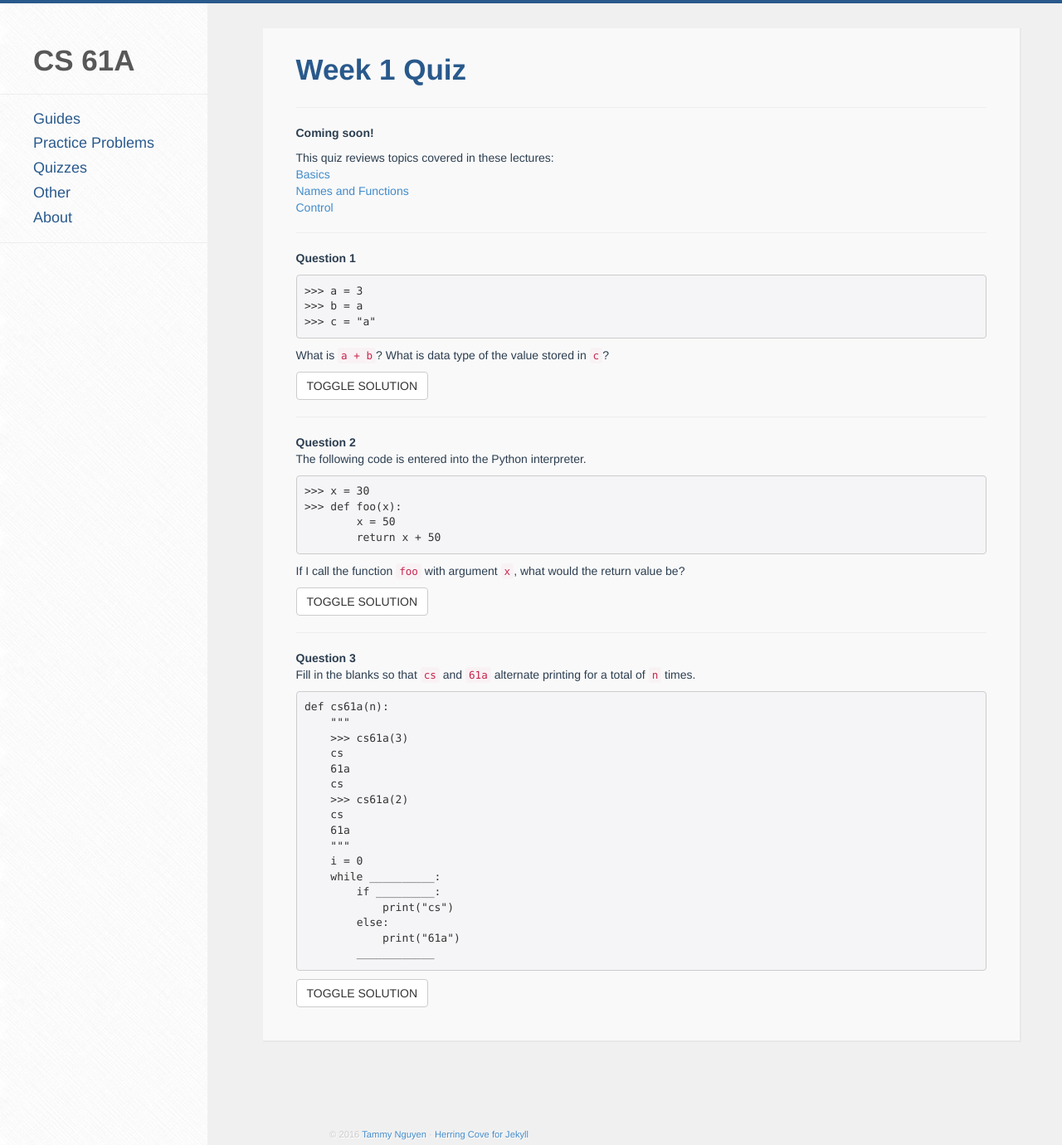
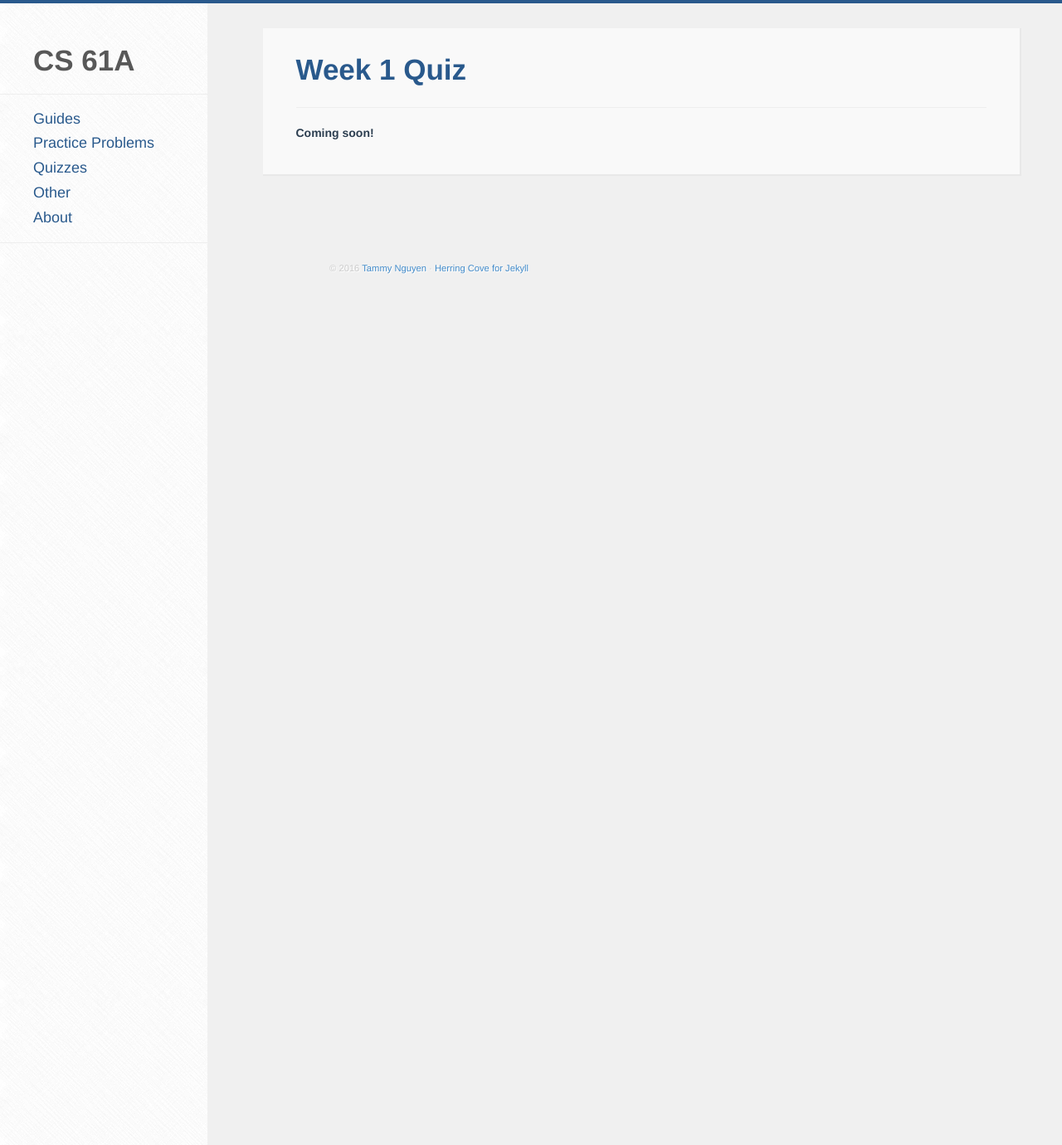
Before and after one commit to tammydonguyen/cs61a, a Jekyll site: the page built from quizzes/_posts/2016-01-17-quiz1.markdown, in a window 1280 px wide and 1380 px high. Shown: the whole window at 83% size. Built offline with Jekyll 4.4.1, drawn with Linux system fonts in a browser that asks for light colours; nearby versions of some CDN libraries.

Commit message:
hide quiz

```diff
--- a/quizzes/_posts/2016-01-17-quiz1.markdown
+++ b/quizzes/_posts/2016-01-17-quiz1.markdown
@@ -7,7 +7,7 @@ categories: quizzes
 
 **Coming soon!**
 
-This quiz reviews topics covered in these lectures:
+<!-- This quiz reviews topics covered in these lectures:
 [Basics](http://cs61a.org/assets/slides/01_6pp.pdf)
 [Names and Functions](http://cs61a.org/assets/slides/02_6pp.pdf)
 [Control]()
@@ -88,3 +88,4 @@ def cs61a(n):
         i += 1
 {% endhighlight %}
 </blockquote>
+ -->
```
Also changed, not shown: 1 other file.
